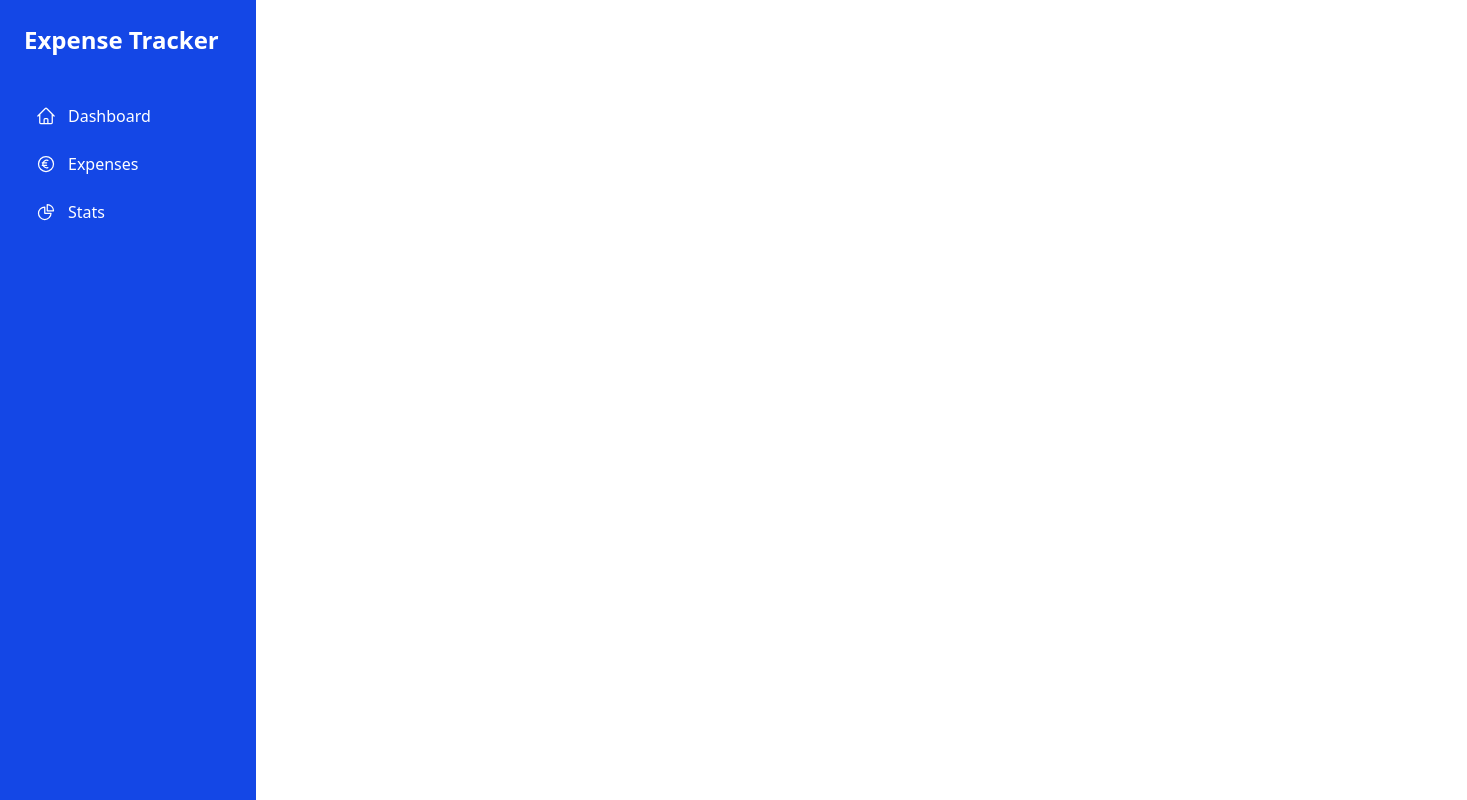
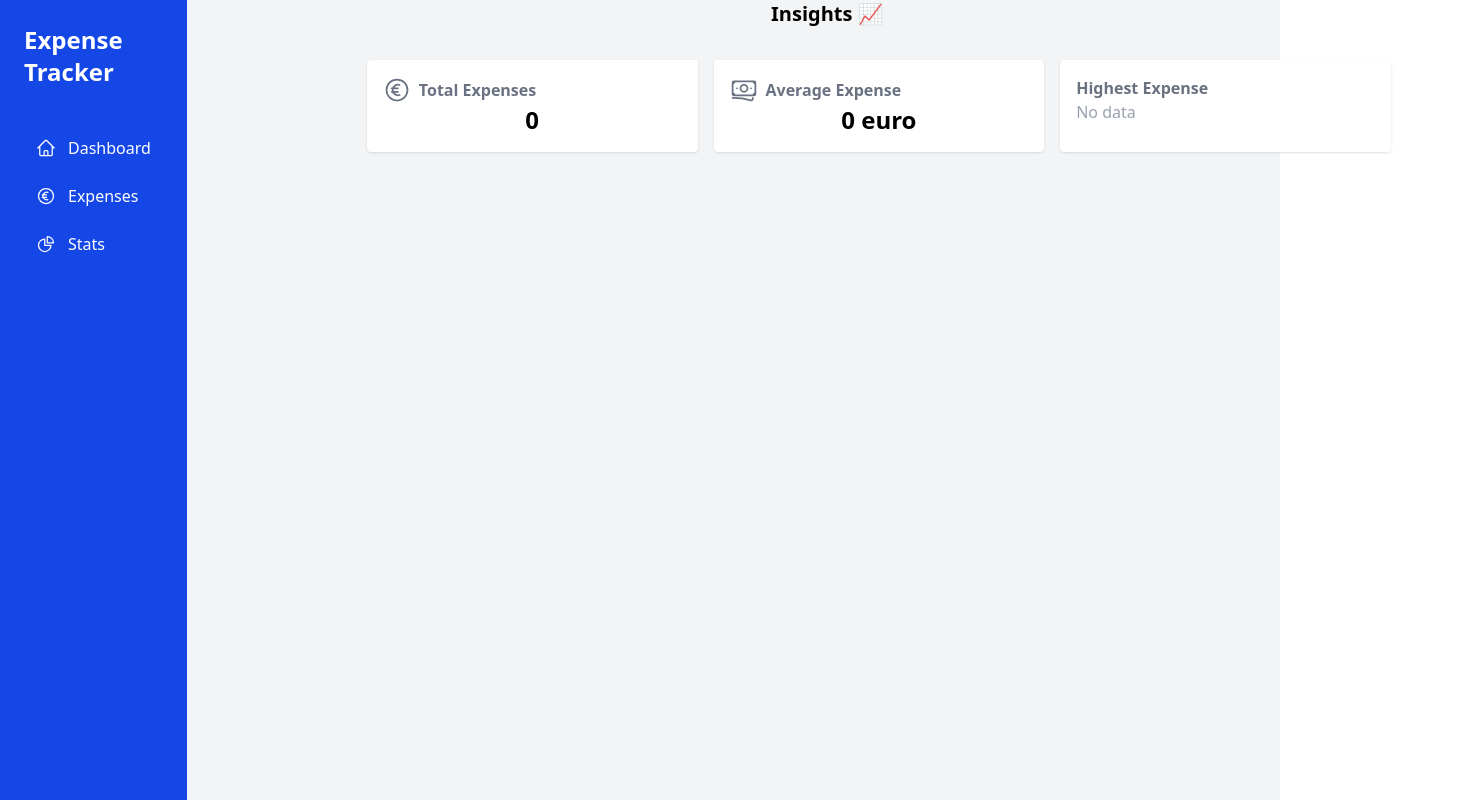
Before and after one commit to QDeinmaar/ReactWEbSite, a React (Vite) app: page /Stat in a window 1280 px wide. Shown: the whole page, 1467 px wide, since content can reach past the window. Built offline with nearby package versions, Linux system fonts and the light colour scheme.

Commit message:
First website Finished

```diff
--- a/src/App.jsx
+++ b/src/App.jsx
@@ -1,5 +1,5 @@
 import './App.css'
-import { Routes , Route } from 'react-router-dom'
+import { Routes , Route, Navigate } from 'react-router-dom'
 import Sidebar from './Component/SideBar';
 import DashBoard from './Component/DashBoard'
 import Expenses from './Component/Expenses'
@@ -8,16 +8,18 @@ import Stats from './Component/Stats'
 
 function App() {
     return(
-        <div className='flex App'>
+        <div className='flex min-h-screen bg-gray-100'>
 
             <Sidebar />
 
         <Routes>
+
+            <Route path="/" element={<Navigate to="/Dash" />} />
             <Route path='/Dash' element= {<DashBoard />} />
             <Route path='/Exp' element= {<Expenses />} />
             <Route path='/Stat' element= {<Stats />} />
+
         </Routes>
-
         </div>
     );
 }
--- a/src/Component/Cards.jsx
+++ b/src/Component/Cards.jsx
@@ -1,11 +1,7 @@
 import React, { useState, useEffect } from "react";
 import Card from "./Card";
 import ExpenseChart from "./ExpenseChart";
-import {
-  CurrencyEuroIcon,
-  BanknotesIcon,
-  ChartBarIcon,
-} from "@heroicons/react/24/outline";
+import { CurrencyEuroIcon, BanknotesIcon, ChartBarIcon } from "@heroicons/react/24/outline";
 
 const Cards = () => {
   // Load expenses from localStorage
--- a/src/Component/DashBoard.jsx
+++ b/src/Component/DashBoard.jsx
@@ -4,6 +4,9 @@ import Cards from "./Cards";
 const DashBoard = () => {
   return (
     <main className="bg-gray-100 min-h-screen p-8">
+        <h1 className="text-2xl font-bold text-center mb-6">
+          Welcome to your Expense Tracker
+        </h1>
       <h1 className="text-3xl font-bold mb-8">Overview</h1>
       <Cards />
     </main>
--- a/src/Component/Stats.jsx
+++ b/src/Component/Stats.jsx
@@ -1,7 +1,65 @@
-import React from "react";
+import { useEffect, useState } from "react";
+import { CurrencyEuroIcon, BanknotesIcon, ChartBarIcon } from "@heroicons/react/24/outline";
 
-const Stats = () => {
 
+export default function Stats() {
+  const [expenses, setExpenses] = useState([]);
+
+  useEffect(() => {
+    const data = JSON.parse(localStorage.getItem("expenses")) || [];
+    setExpenses(data);
+  }, []);
+
+  const total = expenses.reduce((sum, e) => sum + Number(e.amount), 0);
+  const count = expenses.length;
+  const average = count === 0 ? 0 : (total / count).toFixed(2);
+
+  const highest =
+    expenses.length > 0
+      ? expenses.reduce((max, e) =>
+          Number(e.amount) > Number(max.amount) ? e : max
+        )
+      : null;
+
+  return (
+    <div>
+      <h2 className="text-xl font-bold mb-8  w-screen justify-center flex">Insights 📈</h2>
+
+      <div className="grid grid-cols-1 md:grid-cols-3 gap-4 w-full max-w-5xl ml-45">
+        <div className="bg-white p-4 rounded shadow">
+            <div className="flex items-center space-x-2">
+                <CurrencyEuroIcon  className="h-7 w-7 text-gray-500 flex-row"/>
+                <p className="font-bold text-gray-500">Total Expenses</p>
+            </div>
+          <p className="text-2xl font-bold flex justify-center">{count}</p>
+        </div>
+
+        <div className="bg-white p-4 rounded shadow">
+            <div className="flex items-center space-x-2">
+                <BanknotesIcon className="h-7 w-7 text-gray-500 flex-row"/>
+                <p className="font-bold text-gray-500">Average Expense</p>
+            </div>
+          <p className="text-2xl font-bold justify-center flex">{average} euro</p>
+        </div>
+
+        <div className="bg-white p-4 rounded shadow">
+          <p className="font-bold text-gray-500">Highest Expense</p>
+          {highest ? (
+            <>
+              <p className="font-semibold">{highest.title || "Expense"}</p>
+              <p className="text-xl font-bold">{highest.amount} euro</p>
+            </>
+          ) : (
+            <p className="text-gray-400">No data</p>
+          )}
+        </div>
+      </div>
+
+      {count > 0 && (
+        <p className="mt-6 text-gray-600 justify-center flex">
+          💡 You spend on average <strong>{average} euro, </strong> per expense.
+        </p>
+      )}
+    </div>
+  );
 }
-
-export default Stats
```
